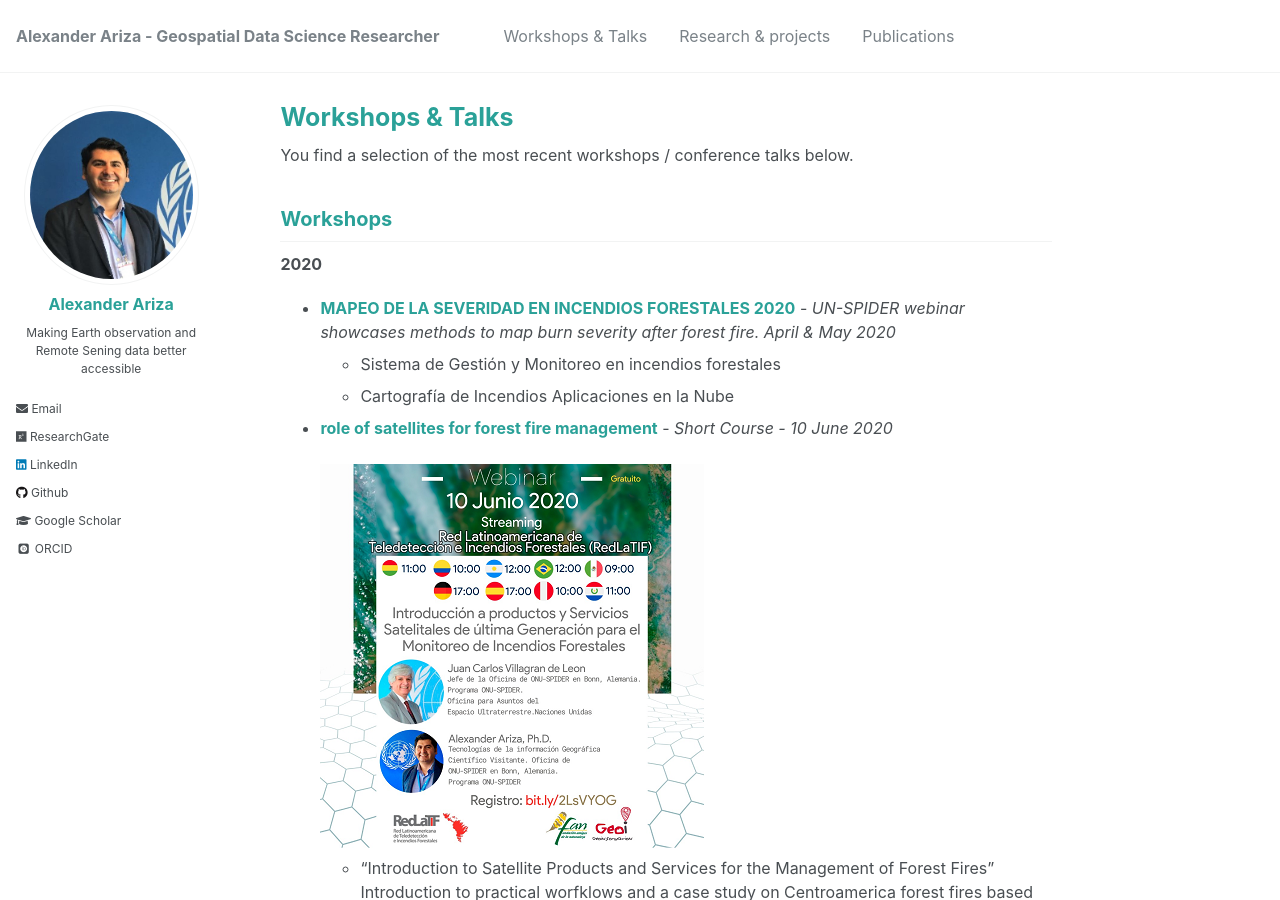
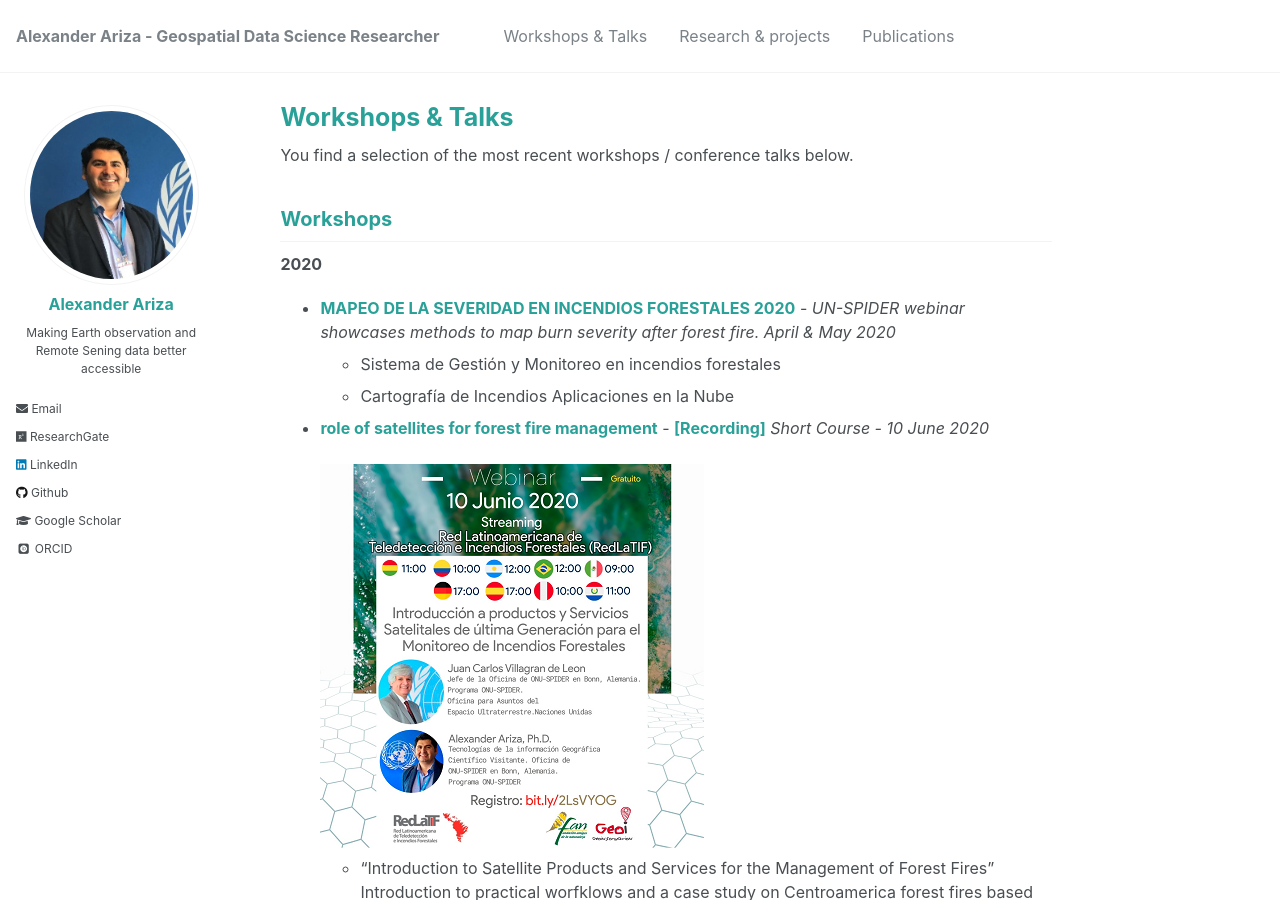
Before and after one commit to Alexanderariza/alexanderariza.github.io, a Jekyll site: the page built from _pages/talks.md, in a window 1280 px wide and 900 px high. Built offline with Jekyll 4.4.1, drawn with Linux system fonts in a browser that asks for light colours; some web fonts are replaced.

Commit message:
Update talks.md

```diff
--- a/_pages/talks.md
+++ b/_pages/talks.md
@@ -15,7 +15,7 @@
   - Sistema de Gestión y Monitoreo en incendios forestales <br>
   - Cartografía de Incendios Aplicaciones en la Nube<br>
 
-- **<a href='http://www.un-spider.org/news-and-events/news/un-spider-conduct-webinar-role-satellites-forest-fire-management' target='_blank'>role of satellites for forest fire management</a>** - *Short Course - 10 June 2020*<br><br/><img src='/images/talk2.png'>
+- **<a href='http://www.un-spider.org/news-and-events/news/un-spider-conduct-webinar-role-satellites-forest-fire-management' target='_blank'>role of satellites for forest fire management</a>** - **<a href='https://https://www.youtube.com/watch?v=Ad-lMDamch8' target='_blank'>[Recording]</a>**  *Short Course - 10 June 2020*<br><br/><img src='/images/talk2.png'>
   - “Introduction to Satellite Products and Services for the Management of Forest Fires”<br>
 Introduction to practical worfklows and a case study on Centroamerica forest fires based on Sentinel-5p and GOME-2 data based on Jupyter notebooks.<br>
   - Introduction to satellite atmospheric observations of fire emissions<br>
```
